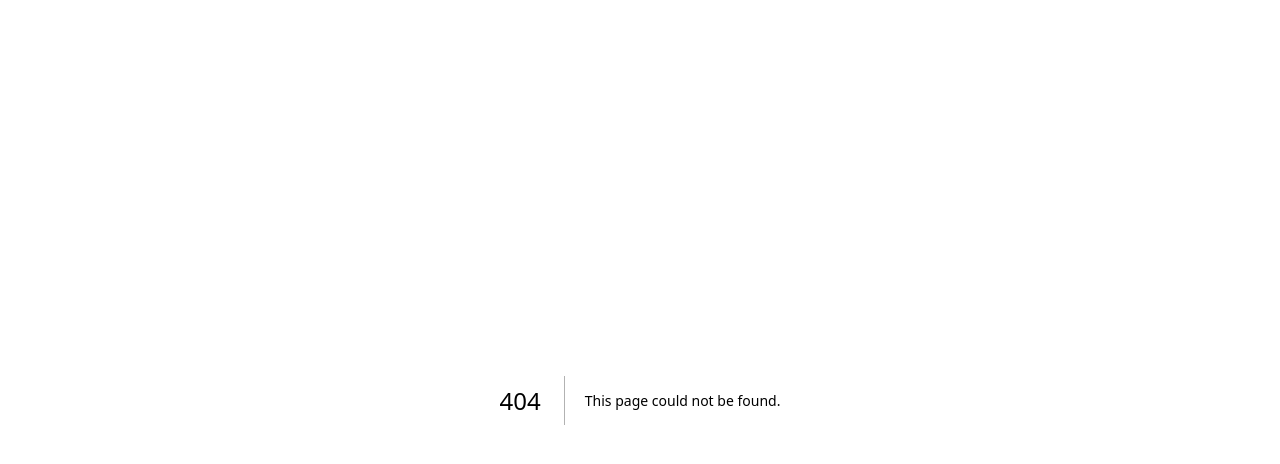
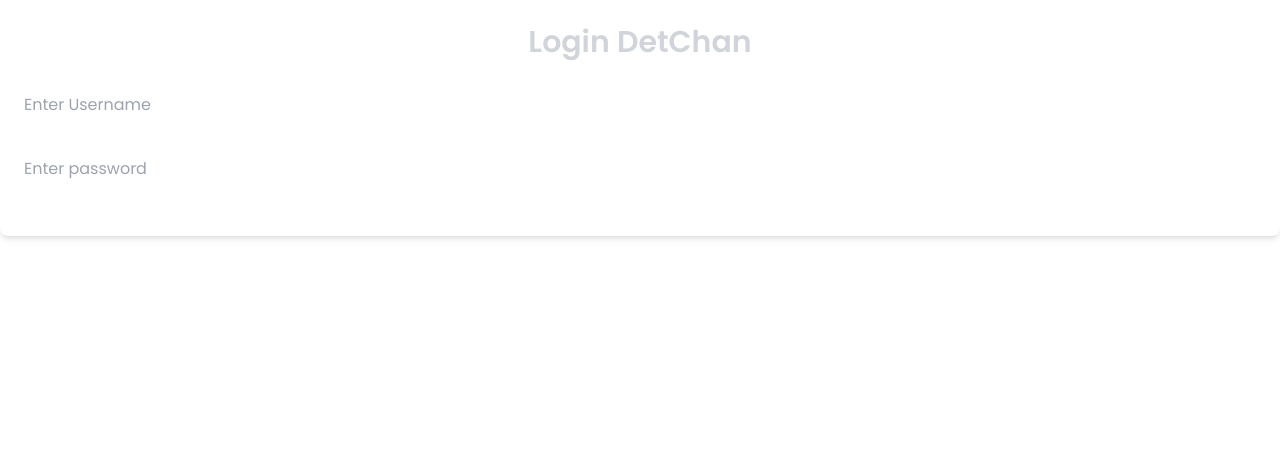
Before and after one commit to akshatmishra25/nebula, a Next.js app in the folder cmd/client/: page /login in a window 1280 px wide. Before the commit this address had no page. Shown: the top 464 px of the page. Built offline with nearby package versions, Linux system fonts and the light colour scheme.

Commit message:
added login page

```diff
--- a/cmd/client/package.json
+++ b/cmd/client/package.json
@@ -9,7 +9,6 @@
     "lint": "next lint"
   },
   "dependencies": {
-    "@clerk/nextjs": "^6.3.4",
     "next": "15.0.3",
     "react": "19.0.0-rc-66855b96-20241106",
     "react-dom": "19.0.0-rc-66855b96-20241106",
--- /dev/null
+++ b/cmd/client/src/app/login/page.tsx
@@ -0,0 +1,106 @@
+import Link from "next/link";
+import { useState } from "react";
+
+const Login = () => {
+  const [userName, setUserName] = useState("");
+  const [password, setPassword] = useState("");
+
+
+ // const { loading, login } = useLogin();
+
+//   const handleSubmit = async (e) => {
+//     e.preventDefault();
+//     await login(userName, password);
+//   }
+  return (
+    <div className="flex flex-col items-center justify-center min-w-96 mx-auto">
+        <div className="w-full p-6 rounded-lg shadow-md bg-gray-400 bg-clip-padding
+                        backdrop-filter backdrop-blur-lg bg-opacity-0">
+                <h1 className="text-3xl font-semibold text-center text-gray-300">
+                    Login <span className="text-white-500">DetChan</span>
+                </h1>
+                <form >
+                    <div>
+                        <label className="label p-2">
+                            <span className="text-white label-text">
+                                Username
+                            </span>
+                        </label>
+                        <input type='text' placeholder="Enter Username" className="w-full input input-bordered h-10"
+                                value={userName}
+                                onChange={(e) => setUserName(e.target.value)}
+                        />
+                        <label className="label">
+                            <span className="text-white label-text">Password</span>
+                        </label>
+                        <input
+                        type="password"
+                        placeholder="Enter password"
+                        className="w-full input input-bordered h-10"
+                        value={password}
+                        onChange={(e) => setPassword(e.target.value)}
+                        />
+                    </div>
+                    <Link href={"/signup"} className="text-sm text-white hover:underline hover:text-gray-600 mt-2 inline block">
+                        {"Don't"} have an account
+                    </Link>
+
+                    <div>
+                        {/* <button className="btn btn-block btn-sm mt-2"
+                            disabled={loading}>
+                            {loading ? <span className="loading loading-spinner"></span> : "Login"}
+                        </button> */}
+                    </div>
+                </form>
+        </div>
+    </div>
+  )
+}
+
+export default Login;
+
+
+// STARTER CODE FOR THIS FILE
+/*
+const Login = () => {
+  return (
+    <div className="flex flex-col items-center justify-center min-w-96 mx-auto">
+        <div className="w-full p-6 rounded-lg shadow-md bg-gray-400 bg-clip-padding
+                        backdrop-filter backdrop-blur-lg bg-opacity-0">
+                <h1 className="text-3xl font-semibold text-center text-gray-300">
+                    Login <span className="text-white-500">DetChan</span>
+                </h1>
+                <form>
+                    <div>
+                        <label className="label p-2">
+                            <span className="text-white label-text">
+                                Username
+                            </span>
+                        </label>
+                        <input type='text' placeholder="Enter Username" className="w-full input input-bordered h-10"/>
+                        <label className="label">
+                            <span className="text-white label-text">Password</span>
+                        </label>
+                        <input
+                        type="password"
+                        placeholder="Enter password"
+                        className="w-full input input-bordered h-10"
+                        />
+                    </div>
+                    <a href="#" className="text-sm text-white hover:underline hover:text-gray-600 mt-2 inline block">
+                        {"Don't"} have an account
+                    </a>
+
+                    <div>
+                        <button className="btn btn-block btn-sm mt-2">
+                            Login
+                        </button>
+                    </div>
+                </form>
+        </div>
+    </div>
+  )
+}
+
+export default Login
+*/
```
Also changed, not shown: 1 other file (tests, documents, lock files or other folders).
